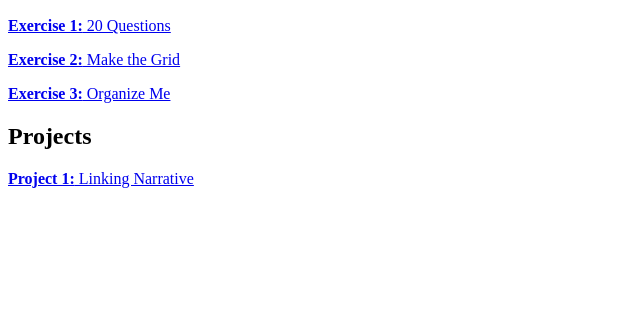
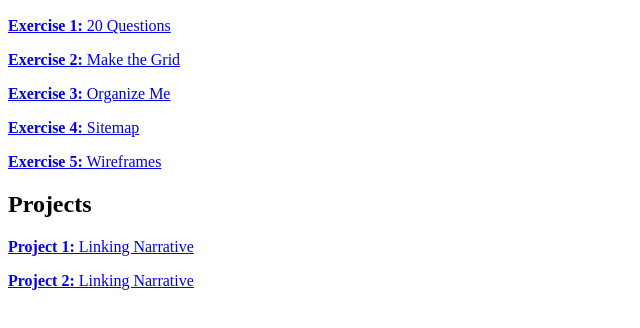
Before and after one commit to Featherheartist/jland-avt217, a plain HTML site: page index.html in a window 1280 px wide. Shown: the part 110-438 px from the top of the page, without its empty margins (0-640 px from the left). Drawn offline with Linux system fonts and the light colour scheme.

Commit message:
home update

```diff
--- a/index.html
+++ b/index.html
@@ -10,8 +10,11 @@
           <p><a href="e1/index.html"><b>Exercise 1:</b> 20 Questions</a></p>
           <p><a href="e2/index.html"><b>Exercise 2:</b> Make the Grid</a></p>
           <p><a href="e3/index.html"><b>Exercise 3:</b> Organize Me</a></p>
+          <p><a href="e4/index.html"><b>Exercise 4:</b> Sitemap</a></p>
+          <p><a href="e5/index.html"><b>Exercise 5:</b> Wireframes</a></p>
 
         <h2>Projects</h2>
           <p><a href="project1/index.html"><b>Project 1:</b> Linking Narrative</a></p>
+          <p><a href="project2/index.html"><b>Project 2:</b> Linking Narrative</a></p>
   </body>
 </html>
```
Also changed, not shown: project2/index.html (added).
